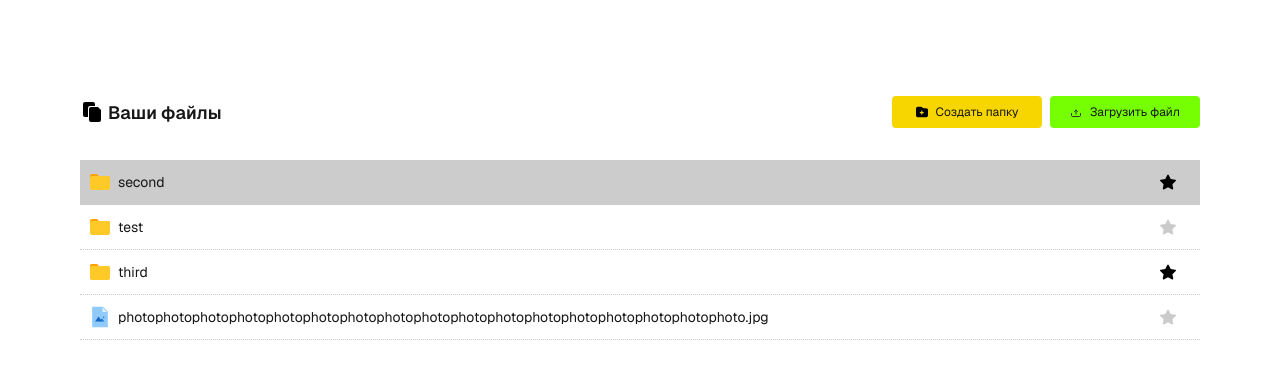
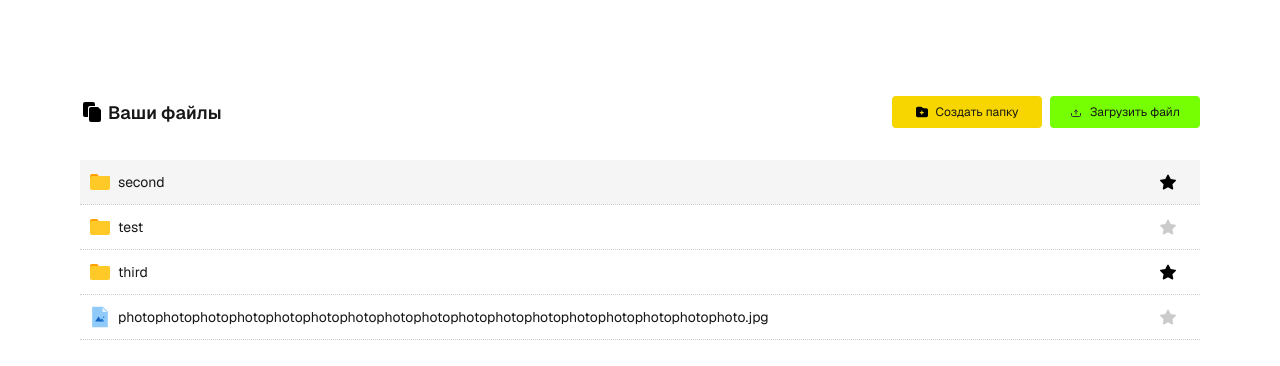
Before and after one commit to denispan/rshb-file-tree, a Next.js app: page / in a window 1280 px wide. In both pictures the pointer is over the link "second". Shown: the top 366 px of the page. Built offline with nearby package versions, Linux system fonts and the light colour scheme.

Commit message:
update hover file item

```diff
--- a/src/components/FileItem/styles.module.css
+++ b/src/components/FileItem/styles.module.css
@@ -4,6 +4,11 @@
   align-items: center;
   padding: 10px 0 10px 8px;
   width: 100%;
+  transition: background-color 0.2s ease;
+
+  &:hover {
+    background-color: var(--color-faint-gray);
+  }
 }
 
 .title {
--- a/src/components/FileTree/styles.module.css
+++ b/src/components/FileTree/styles.module.css
@@ -70,10 +70,6 @@
 
 .listItem {
   border-bottom: 1px dotted var(--color-light-gray);
-  transition: background-color 0.2s ease;
-  &:hover {
-    background-color: var(--color-light-gray);
-  }
 }
 
 .textEmpty {
--- a/src/styles/variables.css
+++ b/src/styles/variables.css
@@ -2,6 +2,7 @@
     /* Colors */
     --color-white: #FFF;
     --color-light-gray: #CCC;
+    --color-faint-gray: #F5F5F5;
     --color-rich-black: #171717;
     --color-golden-yellow: #F7D600;
     --color-light-green: #76FF03;
```
